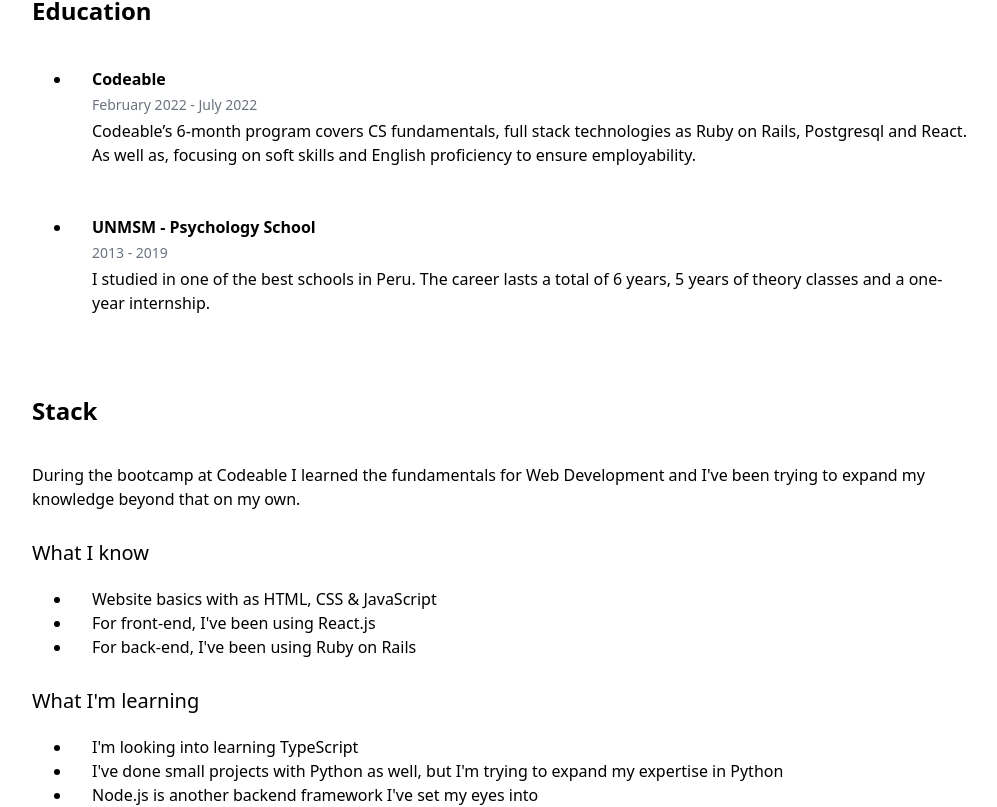
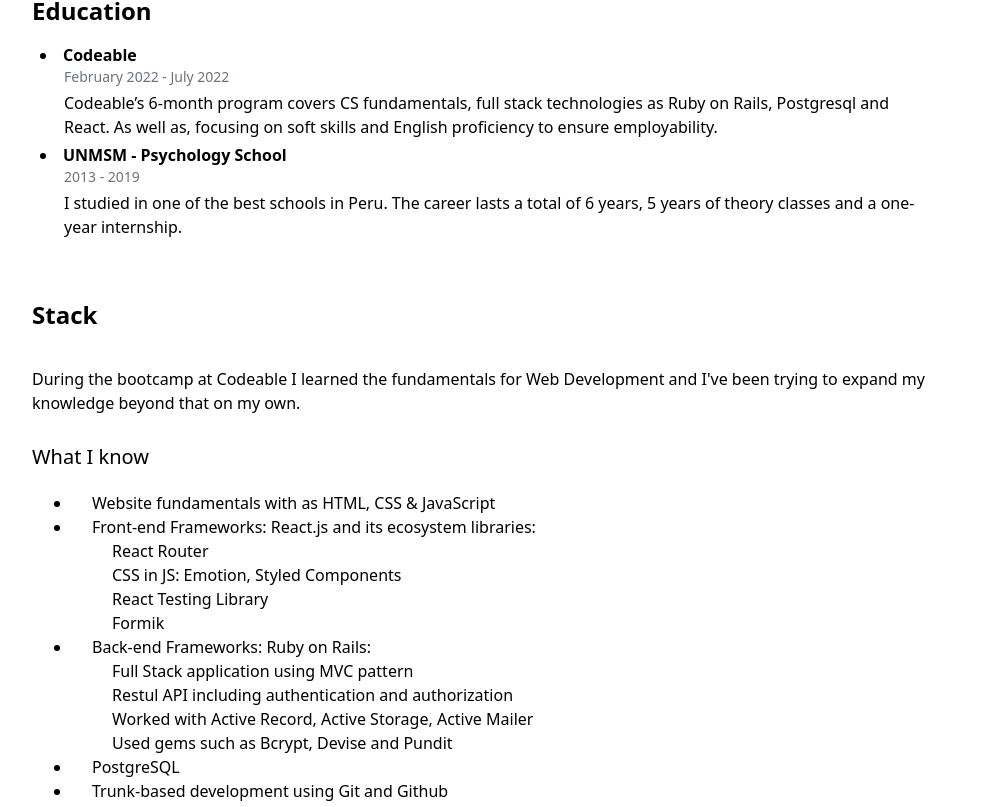
Before and after one commit to Khmlwugh/GabrielWebpage, a React (Vite) app: page /about in a window 1280 px wide. Shown: the part 573-1380 px from the top of the page, without its empty margins (160-1157 px from the left). Built offline with nearby package versions, Linux system fonts and the light colour scheme.

Commit message:
UPDATE: updated AboutPage comp

```diff
--- a/src/components/AboutPage.jsx
+++ b/src/components/AboutPage.jsx
@@ -35,17 +35,17 @@
           <div className='text-2xl font-semibold self-start py-4'>
             Education
           </div>
-            <ul className='flex flex-col w-full justify-center list-disc ml-20'>
-              <li className="py-5 pl-5">
-                <div className='font-semibold text-left py-1'>Codeable</div>
+            <ul className='px-2 flex flex-col w-full justify-center list-disc list-inside'>
+              <li className="text-left font-semibold">Codeable</li>
+              <div className="pl-6">
                 <div className='text-sm text-gray-500 text-left'>February 2022 - July 2022</div>
                 <div className='text-left py-1'>Codeable’s 6-month program covers CS fundamentals, full stack technologies as Ruby on Rails, Postgresql and React. As well as, focusing on soft skills and English proficiency to ensure employability.</div>
-              </li>
-              <li className="py-5 pl-5">
-                <div  className='font-semibold text-left py-1'>UNMSM - Psychology School</div>
+              </div>
+              <li className="text-left font-semibold">UNMSM - Psychology School</li>
+              <div className="pl-6">
                 <div className='text-sm text-gray-500 text-left'>2013 - 2019</div>
                 <div className='text-left py-1'>I studied in one of the best schools in Peru. The career lasts a total of 6 years, 5 years of theory classes and a one-year internship.</div>
-              </li>
+              </div>
             </ul>
         </div>
         <div className="py-5 flex flex-col justify-center items-center w-full">
@@ -56,15 +56,31 @@
           <div className='text-xl self-start pt-2'>What I know</div>
           <div className="py-5 self-start pl-10">
             <ul className="list-disc">
-              <li className="text-left pl-5">Website basics with as HTML, CSS & JavaScript</li>
-              <li className="text-left pl-5">For front-end, I've been using React.js</li>
-              <li className="text-left pl-5">For back-end, I've been using Ruby on Rails</li>
+              <li className="text-left pl-5">Website fundamentals with as HTML, CSS & JavaScript</li>
+              <li className="text-left pl-5">Front-end Frameworks: React.js and its ecosystem libraries:
+                <ul className="pl-5">
+                  <li>React Router</li>
+                  <li>CSS in JS: Emotion, Styled Components</li>
+                  <li>React Testing Library</li>
+                  <li>Formik</li>
+                </ul>
+              </li>
+              <li className="text-left pl-5">Back-end Frameworks: Ruby on Rails:
+                <ul className="pl-5">
+                  <li>Full Stack application using MVC pattern</li>
+                  <li>Restul API including authentication and authorization</li>
+                  <li>Worked with Active Record, Active Storage, Active Mailer</li>
+                  <li>Used gems such as Bcrypt, Devise and Pundit</li>
+                </ul>
+              </li>
+              <li className="text-left pl-5">PostgreSQL</li>
+              <li className="text-left pl-5">Trunk-based development using Git and Github</li>
             </ul>
           </div>
           <div className='text-xl self-start pt-2'>What I'm learning</div>
           <div className="py-5 self-start pl-10">
             <ul className="list-disc">
-              <li className="text-left pl-5">I'm looking into learning TypeScript</li>
+              <li className="text-left pl-5">Because of its popularity and , I'm looking into learning TypeScript</li>
               <li className="text-left pl-5">I've done small projects with Python as well, but I'm trying to expand my expertise in Python</li>
               <li className="text-left pl-5">Node.js is another backend framework I've set my eyes into</li>
             </ul>
```
